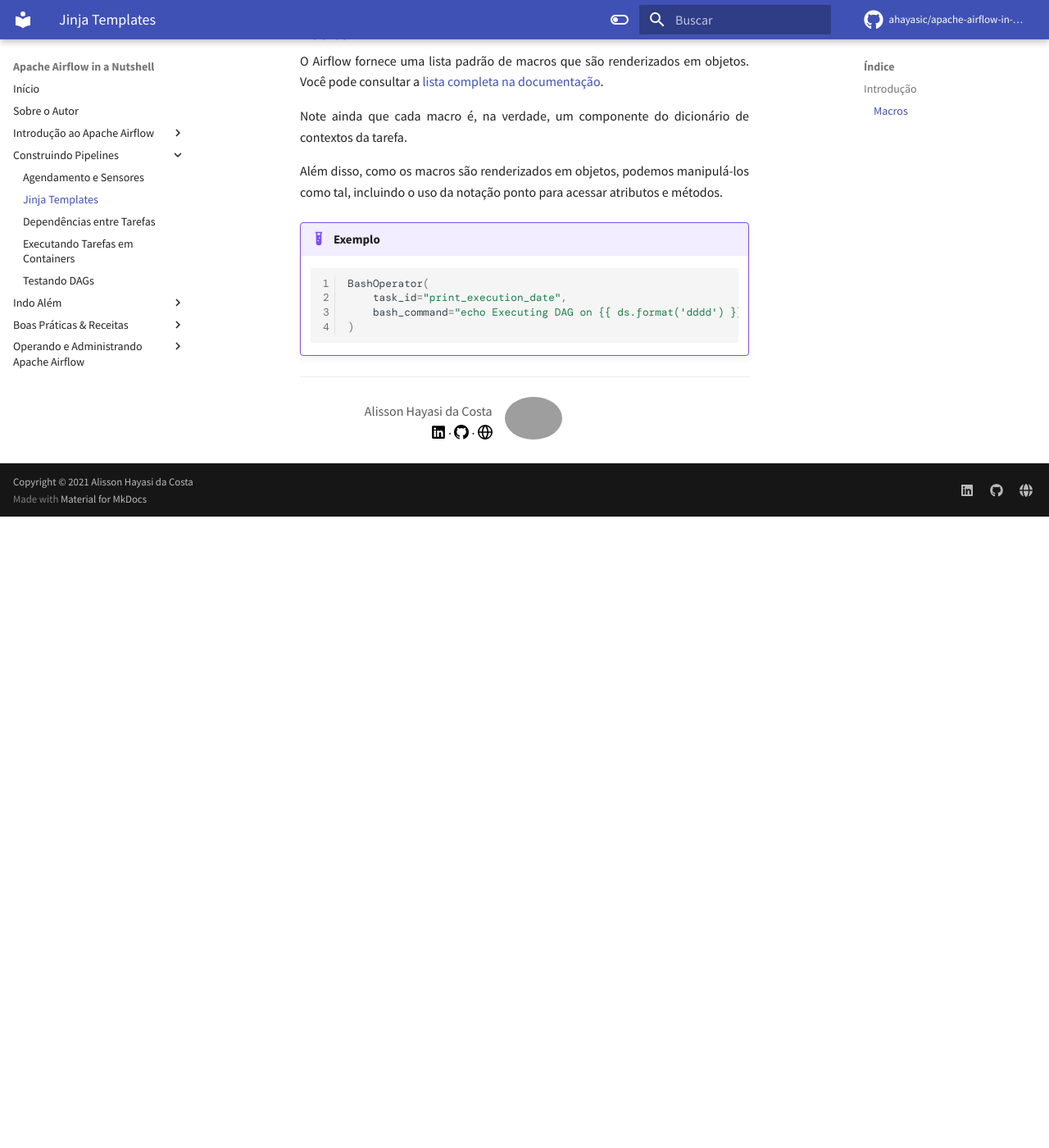
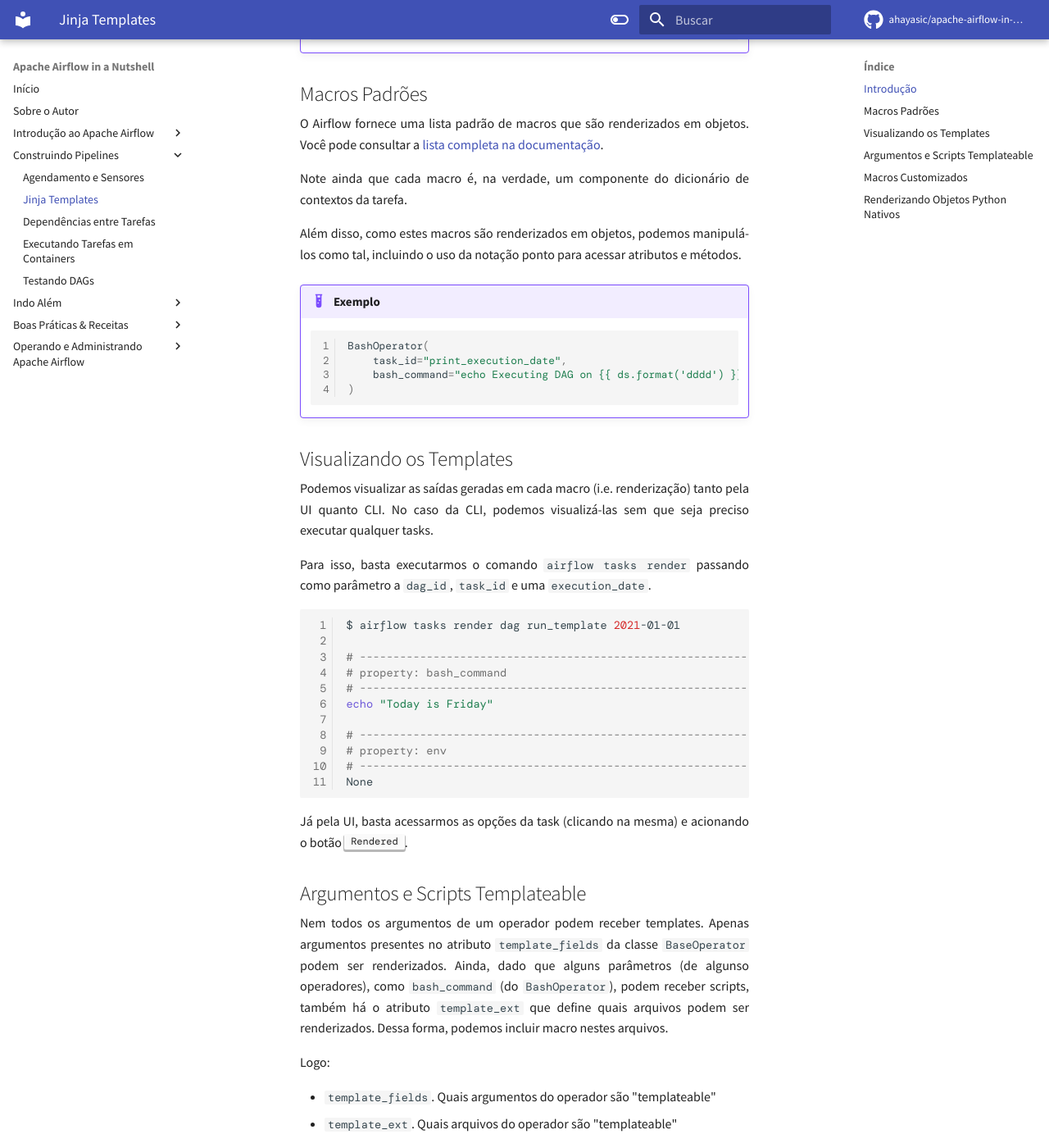
Before and after one commit to ahayasic/apache-airflow-in-a-nutshell, an MkDocs documentation site: the page built from docs/content/building_pipelines/templating_tasks.md, in a window 1280 px wide and 1400 px high, scrolled down 839 px. Shown: the whole window at 82% size. Built offline with MkDocs 1.6.1 and Material for MkDocs 9.7.7, drawn with Linux system fonts in a browser that asks for light colours; some web fonts are replaced; comment, search, counter and statistics services are not loaded; before the commit the page ends 1469 px from its top, so only the background shows below that; some of the changed text lies outside the part shown; grey boxes are pictures that could not be loaded.

Commit message:
Update Jinja Templates section

````diff
--- a/docs/content/building_pipelines/templating_tasks.md
+++ b/docs/content/building_pipelines/templating_tasks.md
@@ -2,14 +2,16 @@
 
 ## Introdução
 
-O Templating é uma funcionalidade muito útil e poderosa para o compartilhamento de informações à tasks em tempo de execução.
+O *templating* é uma funcionalidade muito útil e poderosa para o compartilhamento de informações à tasks em tempo de execução.
 
-Através dela (funcionalidade), podemos passar $-$ para cada operador $-$ informações, como, datas de execução, nomes de tabela, valores, etc.
+Através dela podemos passar $-$ para cada operador $-$ informações como datas de execução, nomes de tabela, valores, etc.
 
 !!! info "Jinja"
     Para habilitar o templating, o Airflow utiliza a/o Jinja, uma engine de templating que substitui variáveis e/ou expressões em strings modelos em tempo de execução.
 
-Seu uso é bem simples. Essencialmente, um string modelo (aka macro) é uma string da forma `{{ valor }}`. Logo, basta passarmos uma string modelo para qualquer parâmetro (de um operador) que aceite templating e cujo `<valor>` seja default (i.e. fornecido pelo Airflow através do Contexto) ou informado.
+Seu uso é bem simples, através de strings modelo (ou, macros). Essencialmente, um macro é uma string da forma `{{ valor }}` onde valor é a informação que queremos renderizar, seja um objeto ou uma string qualquer.
+
+Logo, basta passarmos um macro para qualquer parâmetro (de um operador) que aceite templating e cujo `<valor>` seja default (i.e. fornecido pelo Airflow através do Contexto).
 
 !!! example "Exemplo"
     O macro `{{ ds }}` é um macro padrão do Airflow que renderiza um objeto do tipo `pendulum`.
@@ -21,13 +23,13 @@
     )
     ```
 
-### Macros
+## Macros Padrões
 
 O Airflow fornece uma lista padrão de macros que são renderizados em objetos. Você pode consultar a [lista completa na documentação](https://airflow.apache.org/docs/apache-airflow/stable/macros-ref.html#default-variables).
 
 Note ainda que cada macro é, na verdade, um componente do dicionário de contextos da tarefa.
 
-Além disso, como os macros são renderizados em objetos, podemos manipulá-los como tal, incluindo o uso da notação ponto para acessar atributos e métodos.
+Além disso, como estes macros são renderizados em objetos, podemos manipulá-los como tal, incluindo o uso da notação ponto para acessar atributos e métodos.
 
 !!! example "Exemplo"
     ```python
@@ -36,3 +38,69 @@
         bash_command="echo Executing DAG on {{ ds.format('dddd') }}",
     )
     ```
+
+## Visualizando os Templates
+
+Podemos visualizar as saídas geradas em cada macro (i.e. renderização) tanto pela UI quanto CLI. No caso da CLI, podemos visualizá-las sem que seja preciso executar qualquer tasks.
+
+Para isso, basta executarmos o comando `airflow tasks render` passando como parâmetro a `dag_id`, `task_id` e uma `execution_date`.
+
+```bash
+$ airflow tasks render dag run_template 2021-01-01
+
+# ----------------------------------------------------------
+# property: bash_command
+# ----------------------------------------------------------
+echo "Today is Friday"
+
+# ----------------------------------------------------------
+# property: env
+# ----------------------------------------------------------
+None
+```
+
+Já pela UI, basta acessarmos as opções da task (clicando na mesma) e acionando o botão ++"Rendered"++.
+
+## Argumentos e Scripts Templateable
+
+Nem todos os argumentos de um operador podem receber templates. Apenas argumentos presentes no atributo `template_fields` da classe `BaseOperator` podem ser renderizados. Ainda, dado que alguns parâmetros (de algunso operadores), como `bash_command` (do `BashOperator`), podem receber scripts, também há o atributo `template_ext` que define quais arquivos podem ser renderizados. Dessa forma, podemos incluir macro nestes arquivos.
+
+Logo:
+
+- `template_fields`. Quais argumentos do operador são "templateable"
+- `template_ext`. Quais arquivos do operador são "templateable"
+
+!!! example "Exemplo"
+    No caso do `BashOperator`, os argumentos "templateable" são `bash_command` e `env`. Já os arquivos são `.sh` e `.bash`.
+
+    Com isso, podemos passar macros tanto em strings para o argumento `bash_command`.
+
+    ```python
+    BashOperator(
+        task_id="print_execution_date",
+        bash_command="echo Executing DAG on {{ ds }}",
+    )
+    ```
+
+    Como também para arquivos `.sh` e `.bash`
+
+    === "dag.py"
+        ```python
+            BashOperator(
+            task_id="print_execution_date",
+            bash_command="script.sh",
+        )
+        ```
+
+    === "script.sh"
+        ```bash
+        echo Executing DAG on {{ ds }}
+        ```
+
+## Macros Customizados
+
+!!! failure "TODO"
+
+## Renderizando Objetos Python Nativos
+
+!!! failure "TODO"
````
